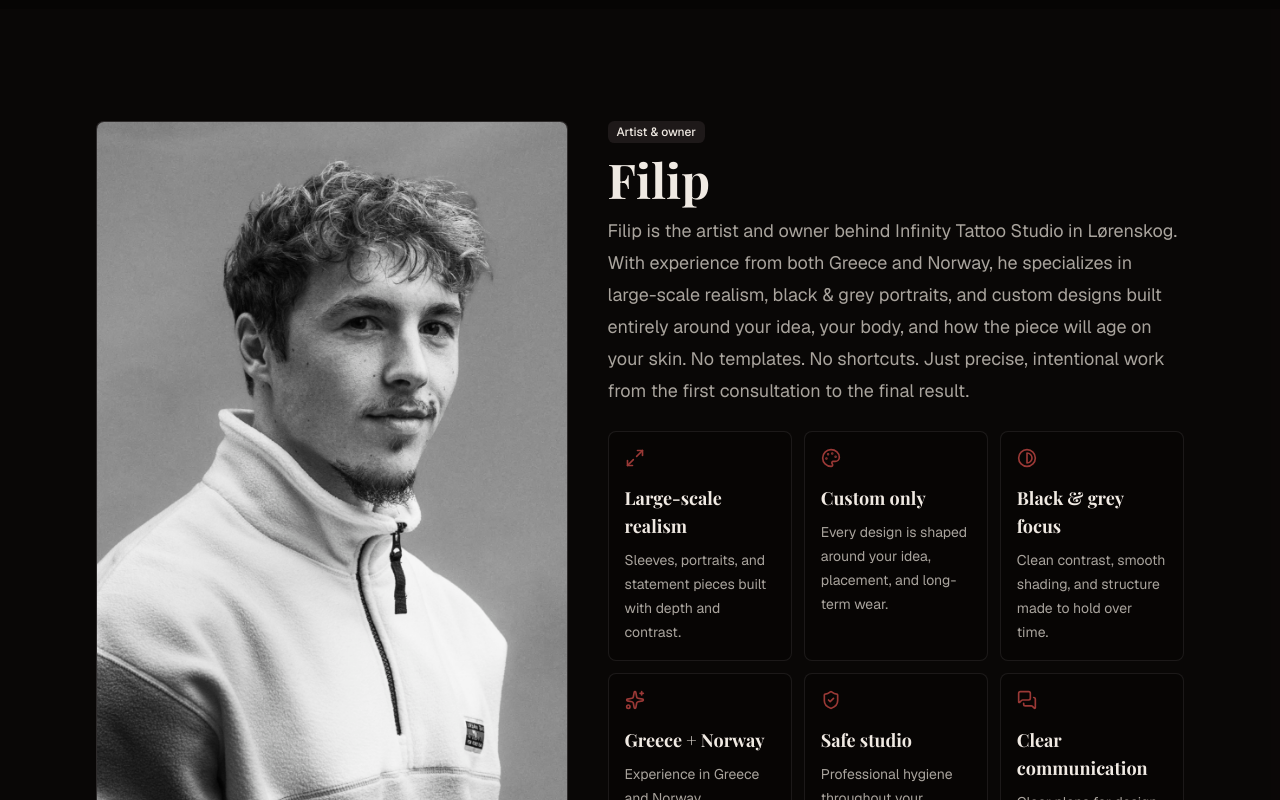
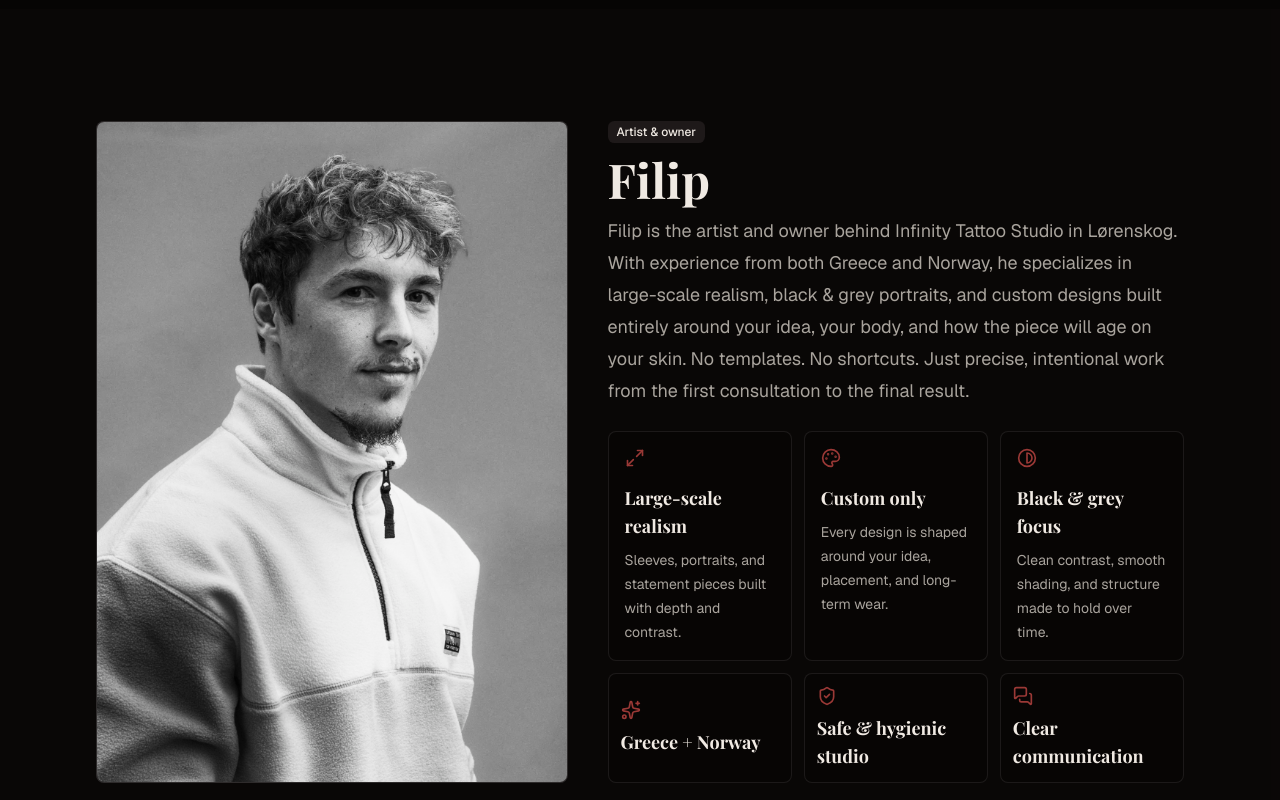
Before and after one commit to YmiaDKA/InfinityTattoo, a Next.js app: page / in a window 1280 px wide. Shown: the part 2300-3100 px from the top of the page. Built offline with nearby package versions, Linux system fonts and the light colour scheme.

Commit message:
Tighten gift card and artist sections

```diff
--- a/src/app/globals.css
+++ b/src/app/globals.css
@@ -194,7 +194,7 @@
   .gift-card-piece-gold {
     top: 22%;
     left: 0;
-    z-index: 3;
+    z-index: 4;
     width: 55%;
     aspect-ratio: 462 / 325;
   }
@@ -202,16 +202,16 @@
   .gift-card-piece-blue {
     top: 48%;
     left: 25%;
-    z-index: 2;
+    z-index: 3;
     width: 54%;
     aspect-ratio: 440 / 290;
   }
 
-  .gift-card-piece-grey {
+  .gift-card-piece-black {
     top: 10%;
     right: 0;
-    z-index: 4;
-    width: 49%;
+    z-index: 2;
+    width: 55%;
     aspect-ratio: 506 / 448;
   }
 
@@ -227,7 +227,7 @@
     transform: translateY(5%);
   }
 
-  .gift-card-collage:hover .gift-card-piece-grey {
+  .gift-card-collage:hover .gift-card-piece-black {
     transform: translateX(5%);
   }
 
--- a/src/app/page.tsx
+++ b/src/app/page.tsx
@@ -78,8 +78,8 @@ const artistHighlights: Array<{
   },
   {
     icon: ShieldCheckIcon,
-    titleEn: "Safe studio",
-    titleNo: "Trygt studio",
+    titleEn: "Safe & hygienic studio",
+    titleNo: "Trygt og hygienisk studio",
     textEn: "Professional hygiene throughout your session.",
     textNo: "Profesjonell hygiene gjennom hele behandlingen.",
   },
@@ -477,7 +477,7 @@ export default function Home() {
 
       <section id="artist" className="motion-reveal bg-card/35">
         <div className="mx-auto grid max-w-6xl items-stretch gap-10 px-5 py-20 sm:px-8 lg:grid-cols-[0.9fr_1.1fr] lg:py-28">
-          <div className="relative min-h-[34rem] overflow-hidden rounded-lg border bg-card">
+          <div className="relative min-h-[30rem] overflow-hidden rounded-lg border bg-card">
             <Image
               src="/media/artist/filippos.jpg"
               alt="Filip, artist and owner of Infinity Tattoo Studio"
@@ -486,7 +486,7 @@ export default function Home() {
               sizes="(min-width: 1024px) 38vw, 92vw"
             />
           </div>
-          <div className="flex min-h-[34rem] flex-col gap-6">
+          <div className="flex min-h-[30rem] flex-col gap-6">
             <div className="flex flex-col gap-3">
               <Badge variant="secondary" className="w-fit">
                 <LocalizedText en="Artist & owner" no="Artist og eier" />
@@ -503,23 +503,28 @@ export default function Home() {
             </div>
             <div
               id="studio"
-              className="mt-auto grid auto-rows-fr gap-3 sm:grid-cols-2 lg:grid-cols-3"
+              className="mt-auto grid gap-3 sm:grid-cols-2 lg:grid-cols-3"
             >
-              {artistPoints.map((item) => {
+              {artistPoints.map((item, index) => {
                 const Icon = item.icon;
+                const isHighlight = index >= artistSpecialties.length;
 
                 return (
                   <div
-                    className="flex h-full flex-col rounded-lg border border-border/70 bg-background/35 p-4"
+                    className={`flex h-full flex-col rounded-lg border border-border/70 bg-background/35 ${isHighlight ? "justify-center p-3" : "p-4"}`}
                     key={item.titleEn}
                   >
                     <Icon className="size-5 text-[color:var(--studio-red)]" />
-                    <p className="mt-4 font-display text-lg font-bold text-foreground">
+                    <p
+                      className={`${isHighlight ? "mt-2" : "mt-4"} font-display text-lg font-bold text-foreground`}
+                    >
                       <LocalizedText en={item.titleEn} no={item.titleNo} />
                     </p>
-                    <p className="mt-2 text-sm leading-6 text-muted-foreground">
-                      <LocalizedText en={item.textEn} no={item.textNo} />
-                    </p>
+                    {!isHighlight && (
+                      <p className="mt-2 text-sm leading-6 text-muted-foreground">
+                        <LocalizedText en={item.textEn} no={item.textNo} />
+                      </p>
+                    )}
                   </div>
                 );
               })}
@@ -538,12 +543,6 @@ export default function Home() {
               <h2 className="font-display text-3xl font-bold sm:text-4xl">
                 <LocalizedText en="Tooth gems" no="Tooth gems" />
               </h2>
-              <p className="max-w-2xl text-base leading-7 text-muted-foreground">
-                <LocalizedText
-                  en="A separate cosmetic jewelry service with clean crystal placement and custom design options."
-                  no="En egen kosmetisk smykkeservice med ren krystallplassering og mulighet for custom design."
-                />
-              </p>
             </div>
           </div>
 
@@ -772,7 +771,7 @@ export default function Home() {
 
         <div id="gift-cards" className="py-8 lg:py-10">
           <div className="mx-auto flex max-w-5xl flex-col items-center text-center">
-            <div className="gift-card-collage relative aspect-[1.5] w-full">
+            <div className="gift-card-collage relative mx-auto aspect-[1.5] w-[60%]">
               <div className="gift-card-piece gift-card-piece-purple">
                 <Image
                   src="/media/gift-cards/gift-purple.png"
@@ -800,10 +799,10 @@ export default function Home() {
                   sizes="(min-width: 1024px) 560px, 55vw"
                 />
               </div>
-              <div className="gift-card-piece gift-card-piece-grey">
+              <div className="gift-card-piece gift-card-piece-black">
                 <Image
                   src="/media/gift-cards/gift-grey.png"
-                  alt="Grey Infinity Tattoo gift card"
+                  alt="Black Infinity Tattoo gift card"
                   fill
                   className="object-contain"
                   sizes="(min-width: 1024px) 500px, 50vw"
@@ -816,8 +815,8 @@ export default function Home() {
               </h3>
               <p className="whitespace-nowrap text-sm leading-6 text-muted-foreground">
                 <LocalizedText
-                  en="A gift card for custom tattoo work."
-                  no="Gavekort på custom tatovering."
+                  en="Give someone a little piece of Infinity."
+                  no="Gi noen en liten bit av Infinity."
                 />
               </p>
               <Button
```
